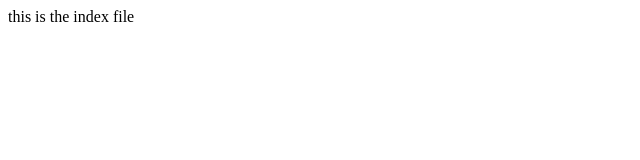
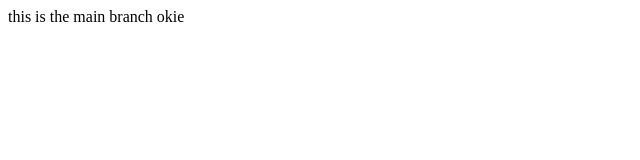
Before and after one commit to Ravichand-25/myFirstRepo-2026, a plain HTML site: page index.html in a window 1280 px wide. Shown: the full height of the page, 0-640 px from the left. Drawn offline with Linux system fonts and the light colour scheme.

Commit message:
comment pelase

```diff
--- a/index.html
+++ b/index.html
@@ -1,3 +1,4 @@
 <p>
-    this is the index file
+    this is the  main branch okie
+
 </p>
```
